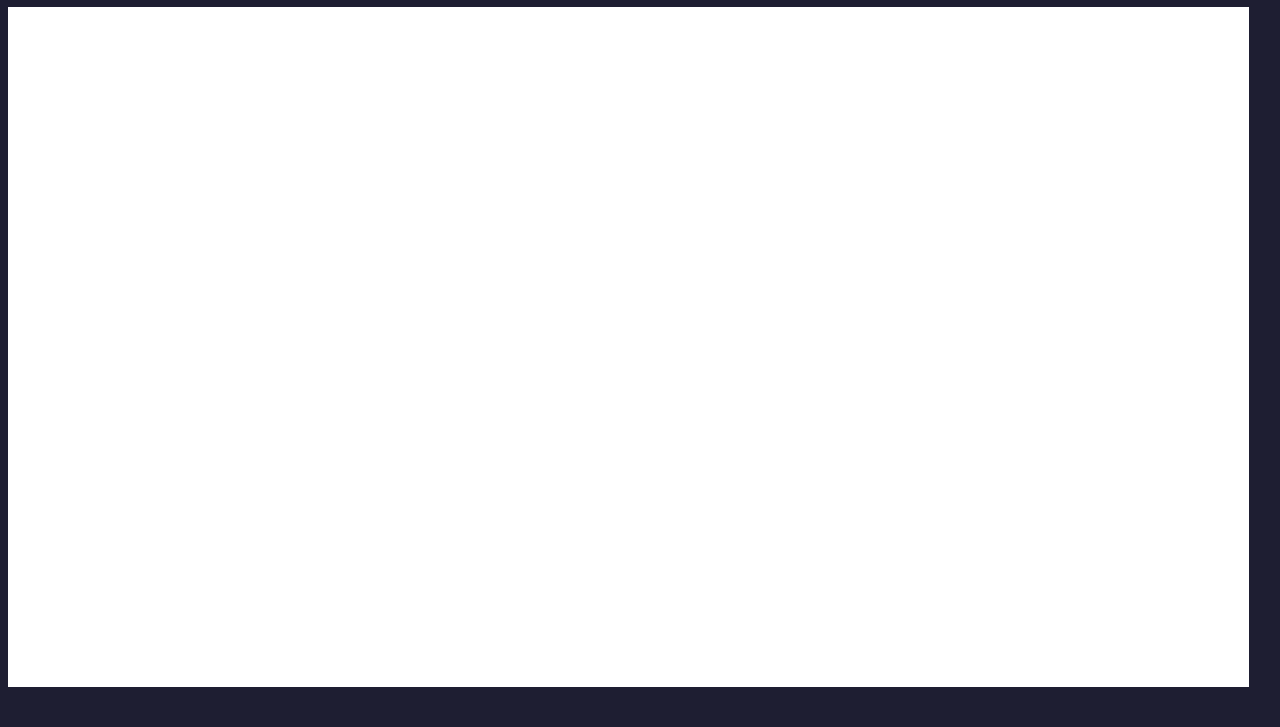
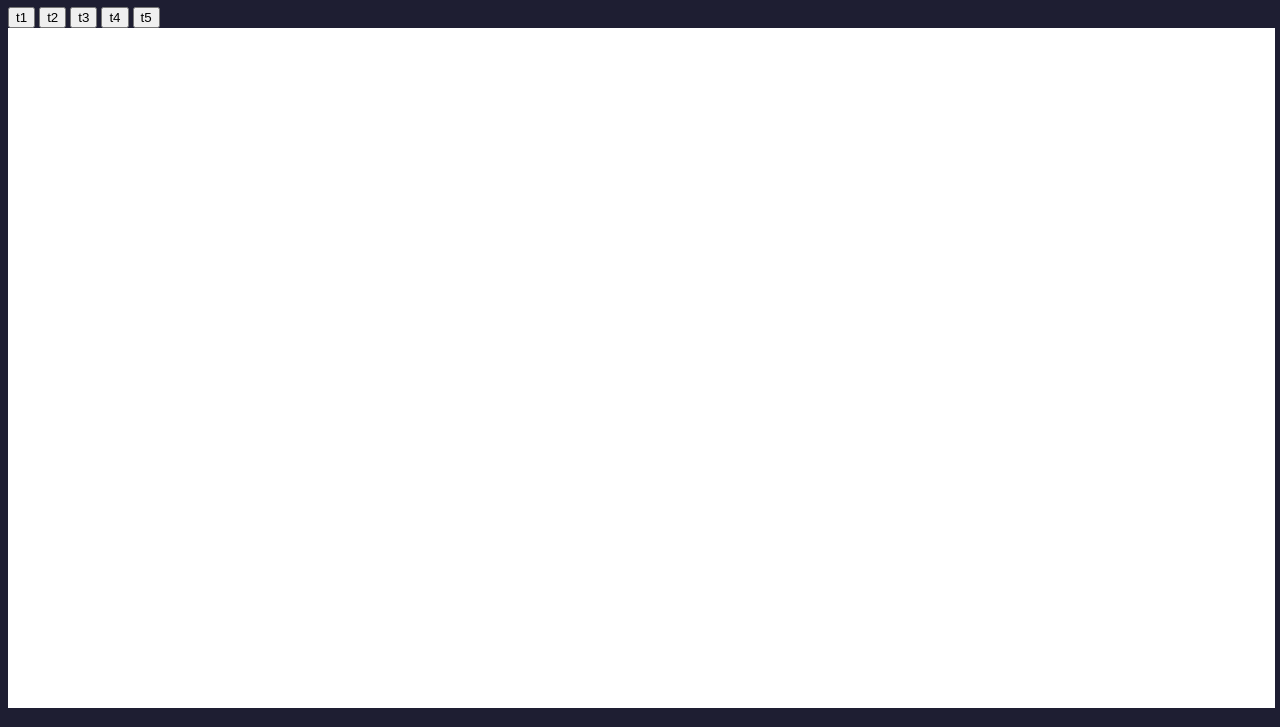
Before and after one commit to camolezi/WebPainter, a plain HTML site: page index.html in a window 1280 px wide. Shown: the part 73-800 px from the top of the page. Drawn offline with Linux system fonts and the light colour scheme.

Commit message:
added buttons to change the current tool

```diff
--- a/Scripts/Tools/toolType.js
+++ b/Scripts/Tools/toolType.js
@@ -1,4 +1,3 @@
-
 
 //Tools enum (can change this to something more sophisticated latter)
 export var ToolType = {
--- a/Scripts/drawContext.js
+++ b/Scripts/drawContext.js
@@ -15,7 +15,6 @@ export function initializeContext(drawCanva){
 
     if(renderContext !== null){
         setCanvasCallBacks();
-
         updateTool();
     }else{
         //Learn how to handle errors
--- a/Scripts/mainScript.js
+++ b/Scripts/mainScript.js
@@ -3,22 +3,29 @@ import * as toolManager from "./toolManager.js";
 import * as userInterface from "./userInterface.js";
 import {ToolType} from "./Tools/toolType.js";
 
-
-
-
-
 //---------------------------------------------------------------
-
-
-
 const canvas = document.getElementById("MainCanvas");
 
 toolManager.initializeMenager();
 drawContext.initializeContext(canvas);
 
 
+const pencilButton = document.getElementById("b_toolPencil");
+const inkButton = document.getElementById("b_toolInk");
+
+
+pencilButton.onclick = function(){ changeTool(ToolType.pencil);}
+inkButton.onclick = function(){ changeTool(ToolType.ink);}
+
+
+function changeTool(type){
+    toolManager.changeTool(type);
+    drawContext.updateTool();
+}
+
+
 //Test change of tools
-window.addEventListener("keydown",function(){
-    toolManager.changeTool(ToolType.ink);
-    drawContext.updateTool();
-});
+//window.addEventListener("keydown",function(){
+  //  toolManager.changeTool(ToolType.ink);
+//    drawContext.updateTool();
+//});
--- a/Scripts/toolManager.js
+++ b/Scripts/toolManager.js
@@ -17,7 +17,6 @@ export function initializeMenager(){
 }
 
 export function changeTool(type){
-
     if(toolMap[type]){
         currentTool = toolMap[type];
     }else{
--- a/Scripts/userInterface.js
+++ b/Scripts/userInterface.js
@@ -1,9 +1,13 @@
-//Canvas Script --------------------- UI (Change to another file)-----------------------------------------------------------
+
+// UI ---------------------------------------------------------------------------------------------
 const canvas = document.getElementById("MainCanvas");
 resizeCanvas();
+canvas.style.backgroundColor = "white"
+
+
 window.addEventListener("resize",resizeCanvas);
 
 function resizeCanvas() {
     canvas.height = window.innerHeight * 0.85
-    canvas.width = window.innerWidth * 0.97 ;
+    canvas.width = window.innerWidth * 0.99 ;
 }
--- a/index.html
+++ b/index.html
@@ -3,7 +3,6 @@
     <head>
         <meta charset="utf-8">
         <title>Web Painter</title>
-
 
         <meta name="viewport" content="width=device-width, initial-scale=1.0">
 
@@ -13,7 +12,7 @@
             }
             canvas{
                 display: block;
-                background-color: white;
+                background-color: rgba(0,0, 0,0);
             }
             h1{
                 color: seashell;
@@ -27,6 +26,12 @@
 
         <h1> Web Painter </h1>
 
+        <button type="button" id="b_toolPencil">t1</button>
+        <button type="button" id="b_toolInk">t2</button>
+        <button type="button" id="b_tool3">t3</button>
+        <button type="button" id="b_tool4">t4</button>
+        <button type="button" id="b_tool5">t5</button>
+
         <canvas id="MainCanvas"> This application is not support by your current browser</canvas>
     </body>
 </html>
```
